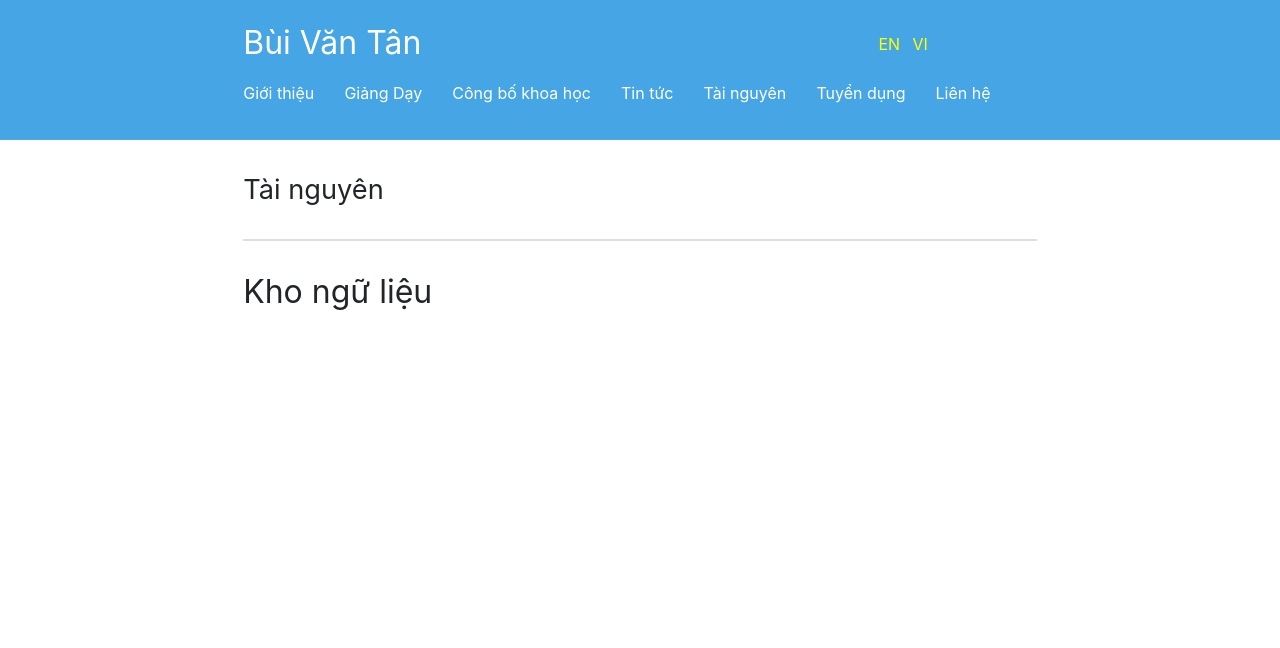
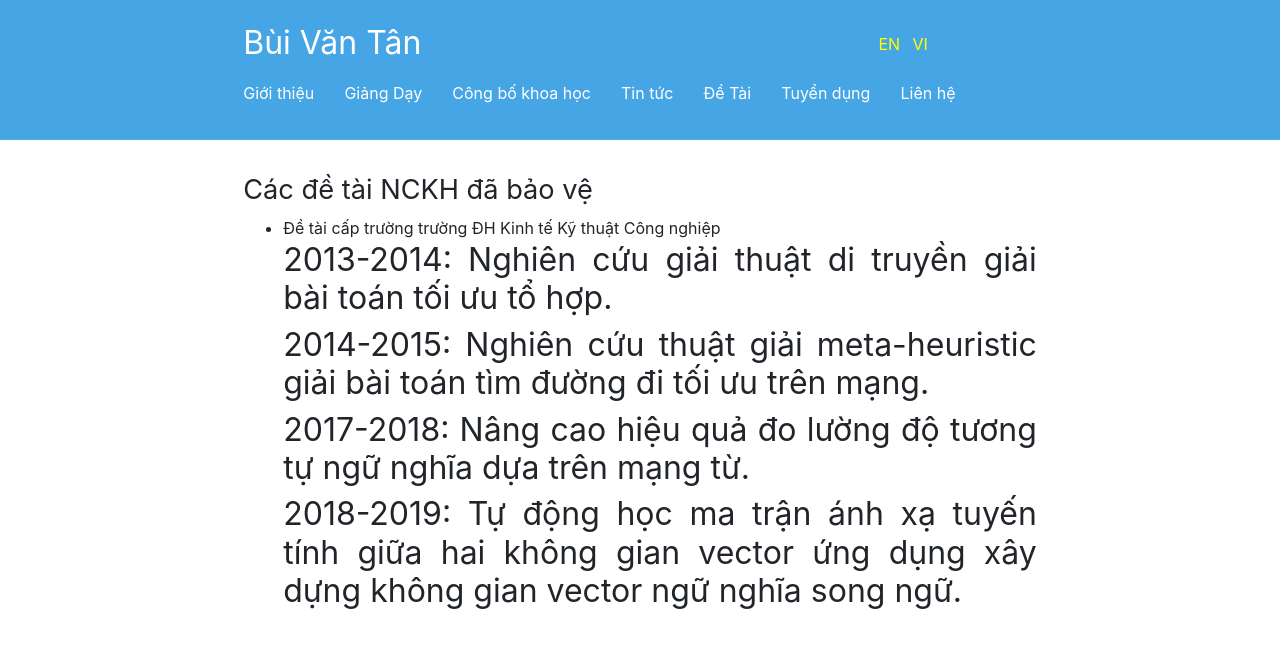
Before and after one commit to BuiTan/BuiTan.github.io, a Jekyll site: the page built from vi/Resources.md, in a window 1280 px wide. Shown: the top 648 px of the page. Built offline with Jekyll 4.4.1, drawn with Linux system fonts in a browser that asks for light colours.

Commit message:
Update Resources.md

```diff
--- a/vi/Resources.md
+++ b/vi/Resources.md
@@ -1,11 +1,14 @@
 ---
 layout: page
-title: "Tài nguyên"
+title: "Đề Tài"
 lang: VI
 ref: Resources
 order: 4
 ---
-# Tài nguyên
----
+# Các đề tài NCKH đã bảo vệ
 
-## Kho ngữ liệu
+- Đề tài cấp trường trường ĐH Kinh tế Kỹ thuật Công nghiệp
+## 2013-2014: Nghiên cứu giải thuật di truyền giải bài toán tối ưu tổ hợp.
+## 2014-2015: Nghiên cứu thuật giải meta-heuristic giải bài toán tìm đường đi tối ưu trên mạng.
+## 2017-2018: Nâng cao hiệu quả đo lường độ tương tự ngữ nghĩa dựa trên mạng từ.
+## 2018-2019: Tự động học ma trận ánh xạ tuyến tính giữa hai không gian vector ứng dụng xây dựng không gian vector ngữ nghĩa song ngữ.
```
